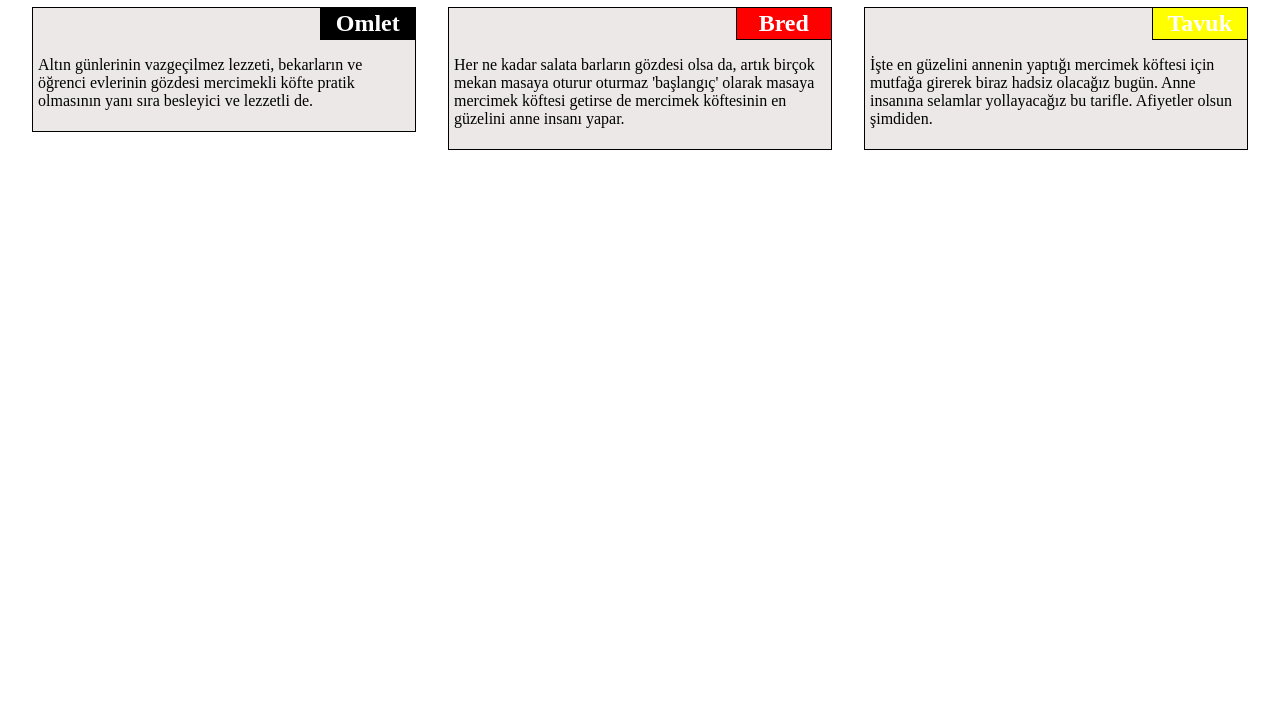
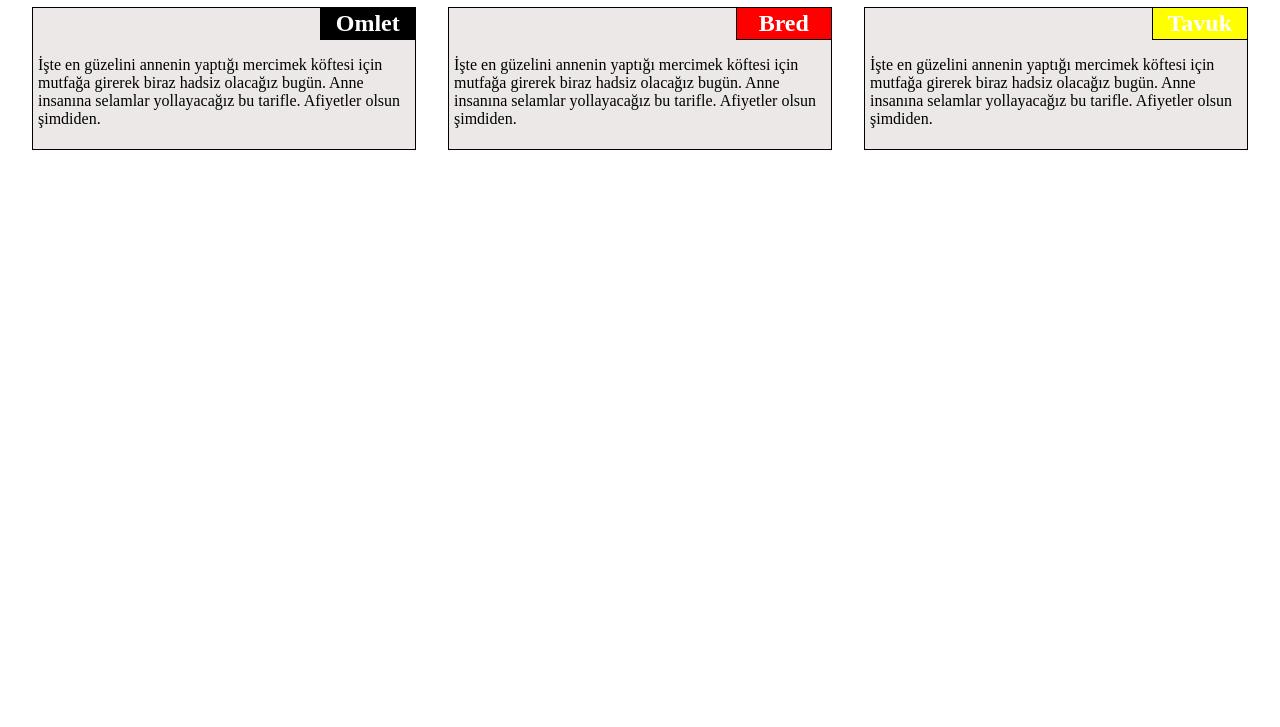
Before and after one commit to Mostkara/assignment, a plain HTML site: page index.html in a window 1280 px wide. Shown: the part 73-800 px from the top of the page. Drawn offline with Linux system fonts and the light colour scheme.

Commit message:
Update index.html
15

```diff
--- a/index.html
+++ b/index.html
@@ -11,11 +11,13 @@
  </header>
  <section id="omlet">
      <h2>Omlet</h2>
-     <p>Altın günlerinin vazgeçilmez lezzeti, bekarların ve öğrenci evlerinin gözdesi mercimekli köfte pratik olmasının yanı sıra besleyici ve lezzetli de.</p>
+     <p>İşte en güzelini annenin yaptığı mercimek köftesi için mutfağa girerek biraz hadsiz olacağız bugün. Anne insanına selamlar yollayacağız bu tarifle.
+Afiyetler olsun şimdiden.</p>
    </section>
    <section id="bred">
      <h2>Bred</h2>
-     <p>Her ne kadar salata barların gözdesi olsa da, artık birçok mekan masaya oturur oturmaz 'başlangıç' olarak masaya mercimek köftesi getirse de mercimek köftesinin en güzelini anne insanı yapar.</p>
+     <p>İşte en güzelini annenin yaptığı mercimek köftesi için mutfağa girerek biraz hadsiz olacağız bugün. Anne insanına selamlar yollayacağız bu tarifle.
+Afiyetler olsun şimdiden.</p>
  </section>
  <section id="tavuk">
      <h2>Tavuk</h2>
```
